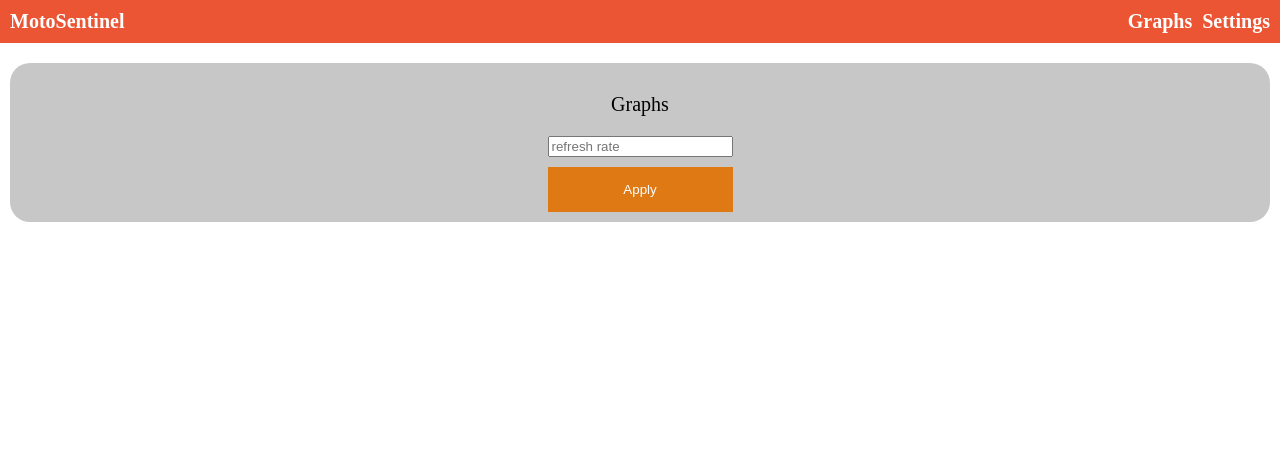
After one commit to zNitche/MotoSentinel, a Flask app: template templates/settings.html in a window 1280 px wide. The commit adds this page. Shown: the top 462 px of the page. Run offline with Flask 2, Linux system fonts and the light colour scheme; the template is opened without the code that fills it, so the values that code supplies are empty.

Commit message:
added settings page

```diff
--- a/__init__.py
+++ b/__init__.py
@@ -16,10 +16,11 @@ def create_app():
     with app.app_context():
         db.create_all()
 
-        from routes import content, errors, sensors_api
+        from routes import content, errors, sensors_api, settings
 
         app.register_blueprint(content.content_)
         app.register_blueprint(errors.errors_)
         app.register_blueprint(sensors_api.sensors_)
+        app.register_blueprint(settings.settings_)
 
         return app
--- a/static/main.css
+++ b/static/main.css
@@ -58,6 +58,41 @@ body {
     margin: 10px 0 10px 0;
 }
 
+.settings-container {
+    align-content: center;
+    align-items: center;
+    width: 100%;
+    background-color: #c7c7c7;
+    padding: 10px;
+    display: flex;
+    flex-direction: column;
+    flex-wrap: wrap;
+    border-radius: 20px;
+    margin: 10px 0 10px 0;
+}
+
+.settings-button {
+    background-color: #de7914;
+    border: none;
+    color: white;
+    padding: 15px;
+    text-align: center;
+    text-decoration: none;
+}
+
+.settings-container input {
+    margin-bottom: 10px;
+}
+
+.settings-button:hover {
+    background-color: #f59536;
+}
+
+.settings-container form {
+    display: flex;
+    flex-direction: column;
+}
+
 .footer {
     background-color: #eb5534;
     color: white;
--- /dev/null
+++ b/templates/settings.html
@@ -0,0 +1,13 @@
+{% extends "base.html" %}
+{% block content %}
+        <div class="settings-container">
+            <p>
+                Graphs
+            </p>
+
+            <form method="GET" action="{{ url_for('settings.graphs_set_refresh') }}" enctype="multipart/form-data">
+                <input type="text" id="refresh_rate" name="refresh_rate" placeholder="refresh rate" value="{{ refresh_rate }}">
+                <button class="settings-button" type="submit">Apply</button>
+            </form>
+        </div>
+{% endblock %}
```
Also changed, not shown: app_config.py (+4 -0 lines), routes/content.py (+10 -2 lines), routes/settings.py (added, +20 -0 lines), utils/settings_utils.py (added, +18 -0 lines).
